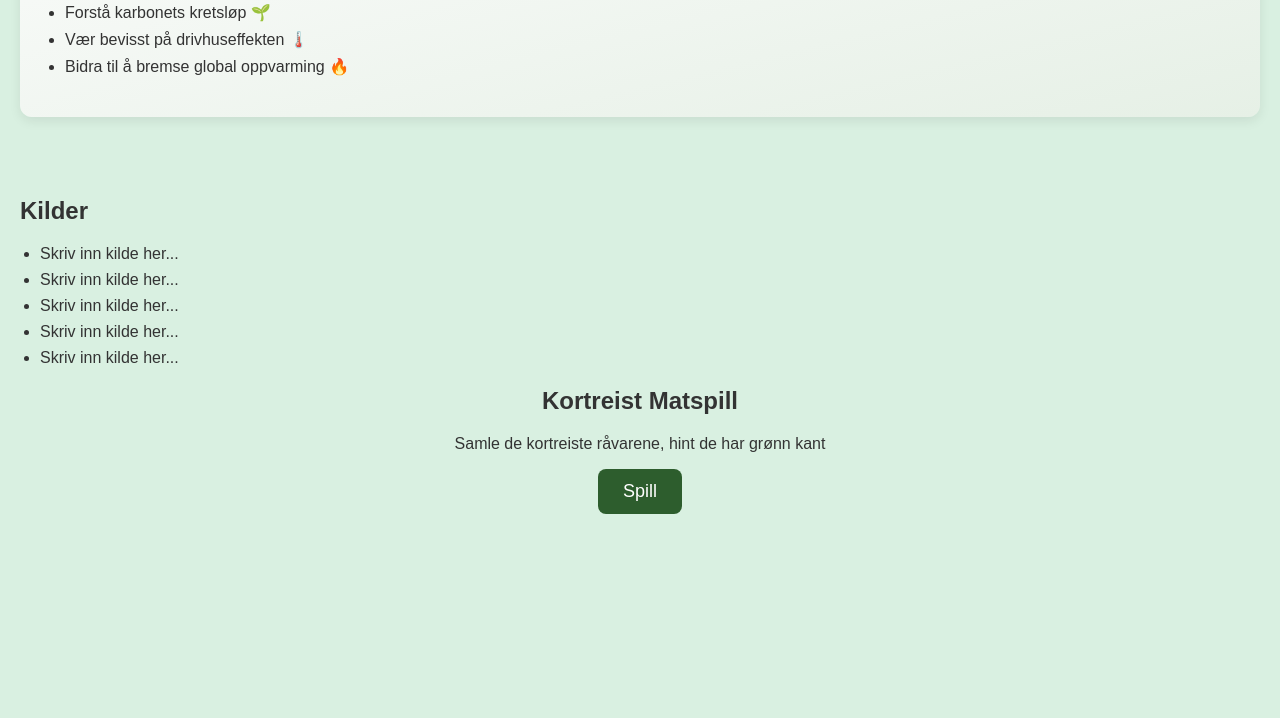
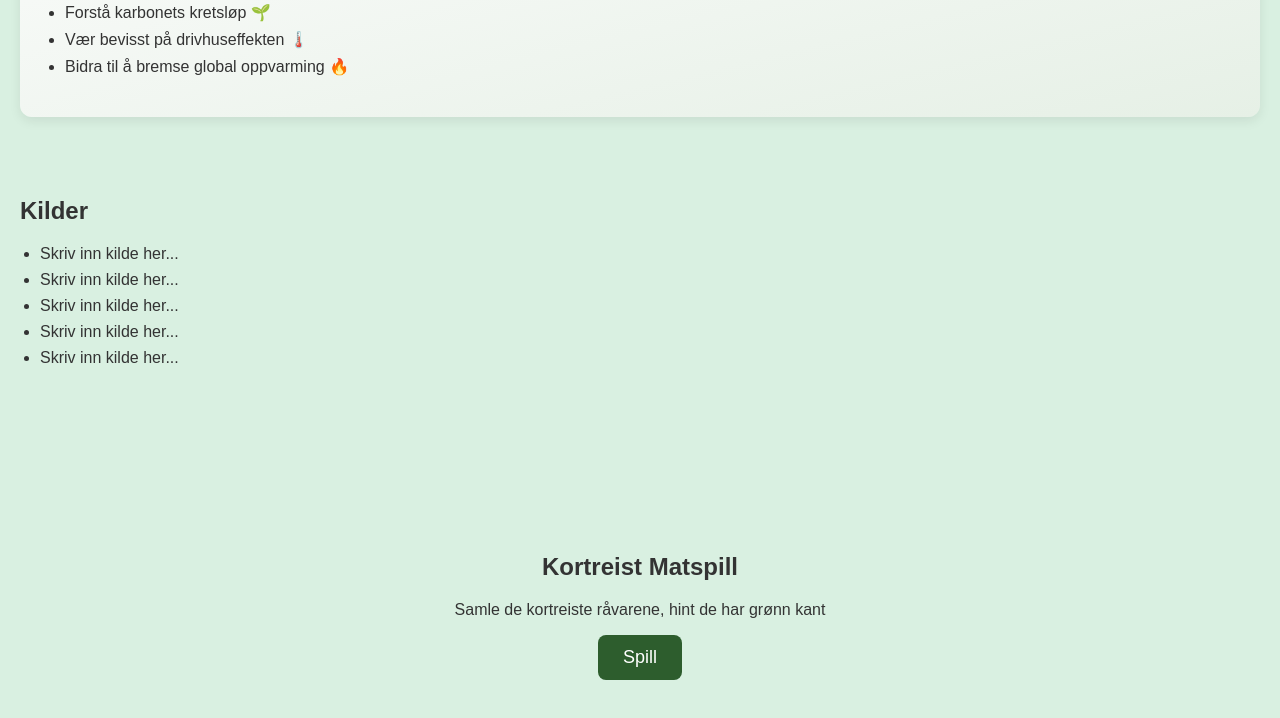
Before and after one commit to Vetle10/Kortreist-Mat, a plain HTML site: page index.html in a window 1280 px wide. Shown: the part 4754-5472 px from the top of the page. Drawn offline with Linux system fonts and the light colour scheme.

Commit message:
Add styled div with padding in index.html
Added a styled div with padding and background color.

```diff
--- a/index.html
+++ b/index.html
@@ -332,6 +332,12 @@ Våre valg kan redusere CO₂-utslipp, spare energi og støtte lokale bønder.</
     </div>
 
 
+<div class="boks"></div>
+<style>
+    .boks{
+        padding:75px;/*Avstand inni boksen*/ background:#d9f0e1;
+    }
+</style>
 
 
     <script>
```
